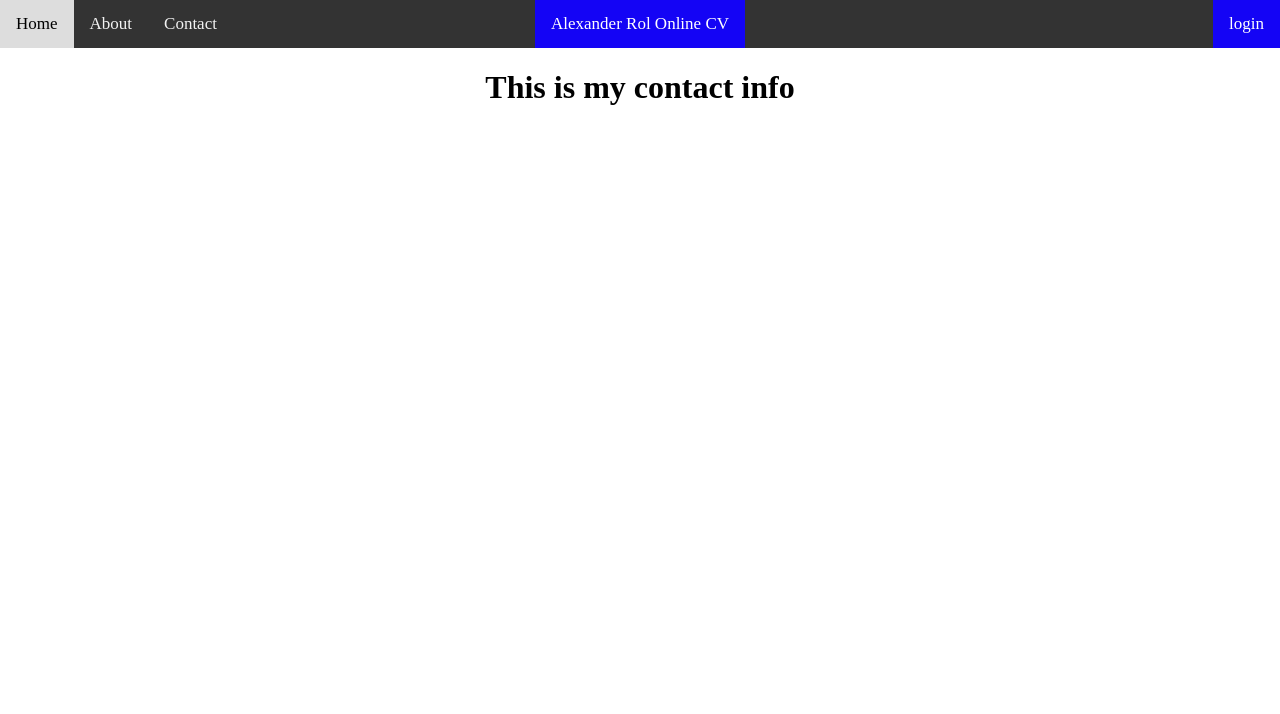
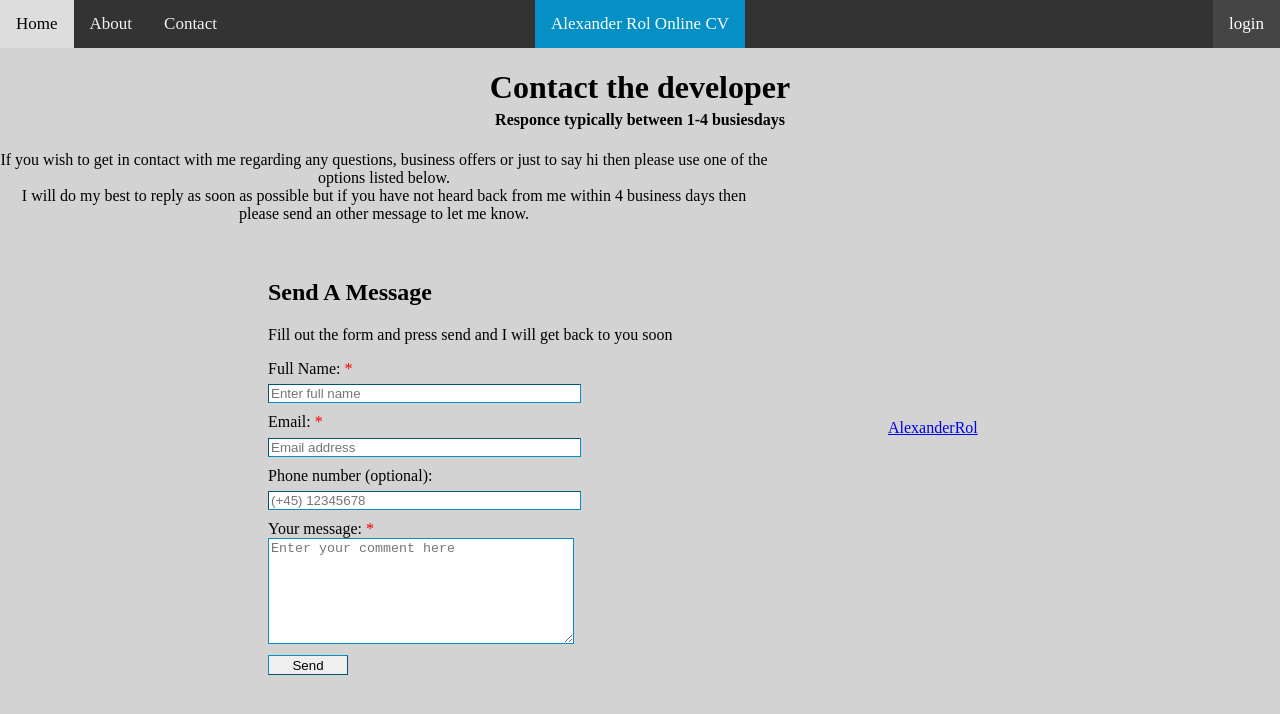
Before and after one commit to CasaRol/OnlineResume, a plain HTML site: page Resume/contact.html in a window 1280 px wide. Drawn offline with nearby package versions, Linux system fonts and the light colour scheme.

Commit message:
fiddling with flexboxes  under contact. Mostly layout

```diff
--- a/Resume/contact.html
+++ b/Resume/contact.html
@@ -2,22 +2,56 @@
 
 <head>
     <script src="https://ajax.googleapis.com/ajax/libs/jquery/3.5.1/jquery.min.js"></script>
+    <!-- Scrtipt for linkedin badge -->
+    <script type="text/javascript" src="https://platform.linkedin.com/badges/js/profile.js"></script>
     <link rel="stylesheet" href="styles.css">
 
     <div id="navbar-placeholder" class="active"></div>
 
     <script>
-        $(function() {
+        $(function () {
             $("#navbar-placeholder").load("navbar.html");
         });
     </script>
 
-    <!--<div class="topnav" id="myTopnav">
-        <a href="index.html">Home</a>
-        <a href="about.html">About</a>
-        <a href="contact.html" class="active">Contact</a>
-    </div> -->
+</head>
 
-    <h1>This is my contact info</h1>
+<body>
 
-</head>
+    <h1 class="centering" style="margin-bottom: 0px;">Contact the developer</h1>
+    <h4 class="centering" style="margin-top: 5px;">Responce typically between 1-4 busiesdays</h4>
+
+    <p class="centering" style="max-width: 60%;">
+        If you wish to get in contact with me regarding any questions, business offers or just to say hi then please use one of the options listed below.</br>
+        I will do my best to reply as soon as possible but if you have not heard back from me within 4 business days then please send an other message to let me know.
+    </p>
+
+    <div id="flexbox">
+        <div id="box1">
+            <h2>Send A Message</h2>
+            <p>Fill out the form and press send and I will get back to you soon</p>
+            <form action="mailto:example@mail.com" id="contact-dev" method="post"
+                enctype="text/plain">
+                <label for="fullname">Full Name: </label> <span style="color: red;">*</span></br>
+                <input type="text" id="fullname" name="FullName" placeholder="Enter full name" required></br>
+
+                <label for="email">Email: </label> <span style="color: red;">*</span></br>
+                <input type="email" id="email" name="Email" placeholder="Email address" required></br>
+
+                <label for="phone">Phone number (optional): </label></br>
+                <input type="tel" id="phone" name="Tlf" placeholder="(+45) 12345678"> </br>
+
+                <label for="comment">Your message: <span style="color: red;">*</span></label></br>
+                <textarea id="textarea" name="Comment" form="contact-dev" placeholder="Enter your comment here"></textarea></br>
+
+                <input type="submit" value="Send" style="width: 80px; height: 20px; text-align: center;">
+            </form>
+        </div>
+
+        <div id="box2" class="LI-profile-badge" data-version="v1" data-size="large" data-locale="da_DK" data-type="vertical" data-theme="dark" data-vanity="alexander-rol">
+            <a class="LI-simple-link" href='https://dk.linkedin.com/in/alexander-rol?trk=profile-badge'>AlexanderRol</a>
+        </div>
+
+    </div>
+
+</body>
--- a/Resume/navbar.html
+++ b/Resume/navbar.html
@@ -16,7 +16,7 @@
                 <a class="active" href="index.html">Alexander Rol Online CV</a>
             </div>
             <div class="topnav-right" >
-                <a class="active" href="login.html">login</a>
+                <a class="active" style="background-color: #454545;" href="login.html">login</a>
             </div>
         </div>
 
--- a/Resume/styles.css
+++ b/Resume/styles.css
@@ -1,9 +1,6 @@
 body {
     margin: 0;
-}
-
-h1 {
-    text-align: center;
+    background-color: #D3D3D3;
 }
 
 .centering {
@@ -32,7 +29,7 @@ h1 {
 }
 
 .topnav a.active {
-    background-color: #1404f5;
+    background-color: #048fc5;
     color: white;
 }
 
@@ -47,3 +44,43 @@ h1 {
     left: 50%;
     transform: translate(-50%, -50%);
   }
+
+#textarea {
+    min-width: 300px;
+    min-height: 100px;
+}
+
+#flexbox {
+    height: 100%;
+    padding: 20px;
+    display: flex;
+    align-items: flex-start;
+    min-width: 800px;
+}
+
+#box1 {
+    margin-left: 20%;
+    width: 50%;
+    height: none;
+}
+
+#box2 {
+    margin-right: 20%;
+    margin-top: 10em;
+}
+
+input {
+    border-color: #048fc5;
+    border-width: thin;
+    margin-bottom: 10px;
+    margin-top: 0.5em;
+    width: 23em;
+}
+
+textarea {
+    border-color: #048fc5;
+    border-width: thin;
+    columns: 50;
+    min-width: 23em;
+    max-width: 40em;
+}
```
